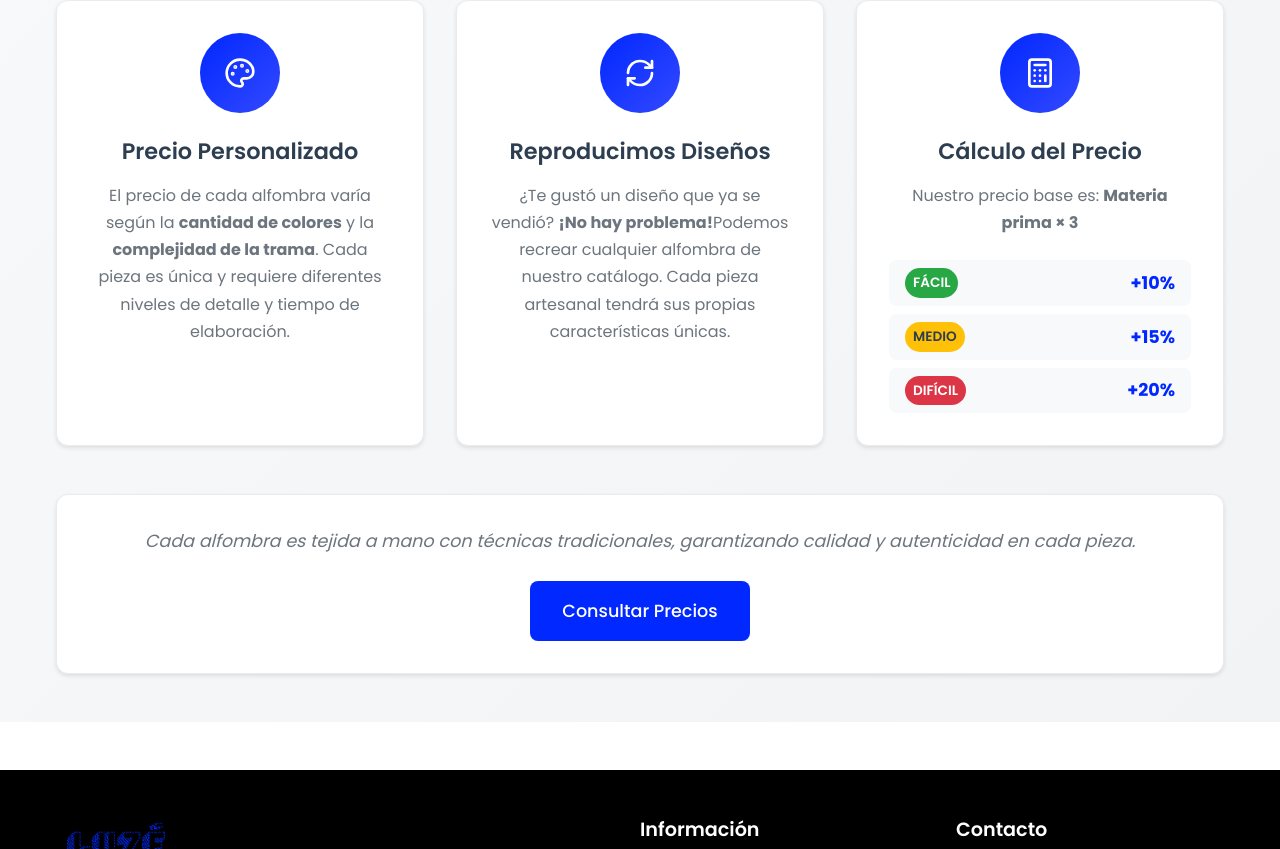
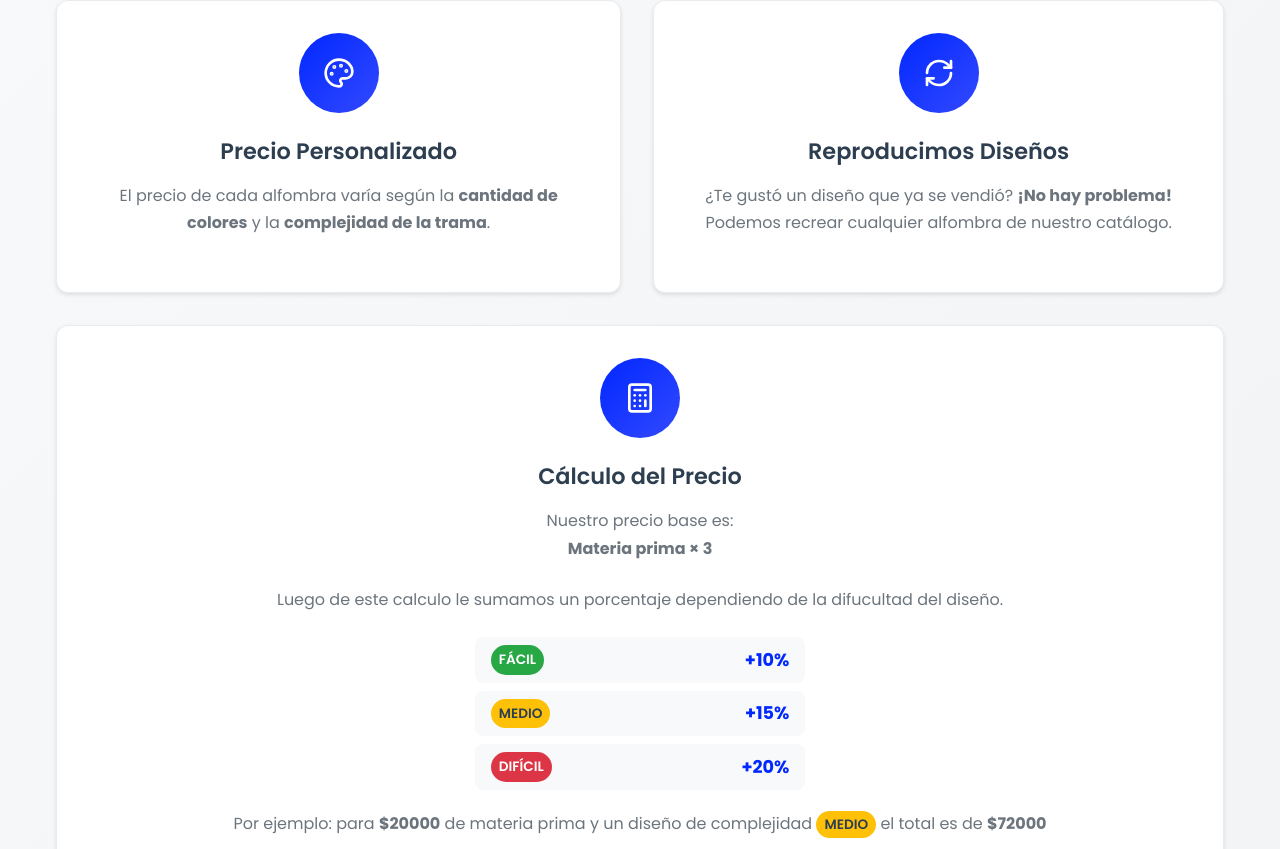
Before and after one commit to GabrielAlberini/luze, a React (Vite) app: page / in a window 1280 px wide. Shown: the part 1971-2820 px from the top of the page. Built offline with nearby package versions, Linux system fonts and the light colour scheme; no server answers; the database is empty.

Commit message:
change: layout info section

```diff
--- a/src/App.css
+++ b/src/App.css
@@ -790,7 +790,7 @@ p {
 
 .info-grid {
   display: grid;
-  grid-template-columns: repeat(auto-fit, minmax(350px, 1fr));
+  grid-template-columns: 1 fr 1fr 1fr 1fr;
   gap: var(--spacing-xl);
   margin-bottom: var(--spacing-2xl);
 }
@@ -805,6 +805,10 @@ p {
   border: 1px solid var(--bg-tertiary);
 }
 
+.info-card:nth-child(3) {
+  grid-column: 1 / 3;
+}
+
 .info-card:hover {
   transform: translateY(-4px);
   box-shadow: var(--shadow-lg);
@@ -840,12 +844,15 @@ p {
   flex-direction: column;
   gap: var(--spacing-sm);
   margin-top: var(--spacing-md);
+  margin-bottom: 20px;
 }
 
 .pricing-item {
   display: flex;
   justify-content: space-between;
   align-items: center;
+  width: 30%;
+  margin: auto;
   padding: var(--spacing-sm) var(--spacing-md);
   background: var(--bg-secondary);
   border-radius: var(--border-radius-sm);
@@ -893,7 +900,6 @@ p {
   color: var(--text-secondary);
   font-size: 1.1rem;
   margin-bottom: var(--spacing-lg);
-  font-style: italic;
 }
 
 /* Responsive Design */
@@ -911,6 +917,14 @@ p {
   .info-grid {
     grid-template-columns: repeat(auto-fit, minmax(300px, 1fr));
     gap: var(--spacing-lg);
+  }
+
+  .info-card {
+    grid-column: 1;
+  }
+
+  .info-card:nth-child(3) {
+    grid-column: 1;
   }
 }
 
@@ -1030,6 +1044,8 @@ p {
 
   .pricing-item {
     padding: var(--spacing-xs) var(--spacing-sm);
+    width: 100%;
+    margin: auto;
   }
 
   .info-footer {
@@ -1055,6 +1071,7 @@ p {
 
   .logo-image {
     width: 80px;
+    display: flex;
   }
 
   .logo-text h1 {
--- a/src/components/InfoSection.jsx
+++ b/src/components/InfoSection.jsx
@@ -18,8 +18,7 @@ const InfoSection = () => {
             <h3>Precio Personalizado</h3>
             <p>
               El precio de cada alfombra varía según la <strong>cantidad de colores</strong> y
-              la <strong>complejidad de la trama</strong>. Cada pieza es única y requiere
-              diferentes niveles de detalle y tiempo de elaboración.
+              la <strong>complejidad de la trama</strong>.
             </p>
           </div>
 
@@ -29,9 +28,8 @@ const InfoSection = () => {
             </div>
             <h3>Reproducimos Diseños</h3>
             <p>
-              ¿Te gustó un diseño que ya se vendió? <strong>¡No hay problema!</strong>
-              Podemos recrear cualquier alfombra de nuestro catálogo. Cada pieza
-              artesanal tendrá sus propias características únicas.
+              ¿Te gustó un diseño que ya se vendió? <strong>¡No hay problema! </strong>
+              Podemos recrear cualquier alfombra de nuestro catálogo.
             </p>
           </div>
 
@@ -41,8 +39,9 @@ const InfoSection = () => {
             </div>
             <h3>Cálculo del Precio</h3>
             <p>
-              Nuestro precio base es: <strong>Materia prima × 3</strong>
+              Nuestro precio base es:<br></br> <strong>Materia prima × 3</strong>
             </p>
+            <p>Luego de este calculo le sumamos un porcentaje dependiendo de la difucultad del diseño.</p>
             <div className="pricing-breakdown">
               <div className="pricing-item">
                 <span className="difficulty easy">Fácil</span>
@@ -57,13 +56,13 @@ const InfoSection = () => {
                 <span className="percentage">+20%</span>
               </div>
             </div>
+            <p>Por ejemplo: para <strong>$20000</strong> de materia prima y un diseño de complejidad <span className='difficulty medium'>medio</span> el total es de <strong>$72000</strong></p>
           </div>
         </div>
 
         <div className="info-footer">
           <p>
-            Cada alfombra es tejida a mano con técnicas tradicionales,
-            garantizando calidad y autenticidad en cada pieza.
+            Contactame via Whatsapp y charlamos sobre la idea y las posibilidad que existen para obtener tu Luzé Rugs.
           </p>
           <a
             href="https://wa.me/543498528087?text=Hola Luzé! me gustaría conocer más sobre sus alfombras artesanales."
@@ -71,7 +70,7 @@ const InfoSection = () => {
             target="_blank"
             rel="noopener noreferrer"
           >
-            Consultar Precios
+            Enviar mensaje por Whatsapp
           </a>
         </div>
       </div>
```
